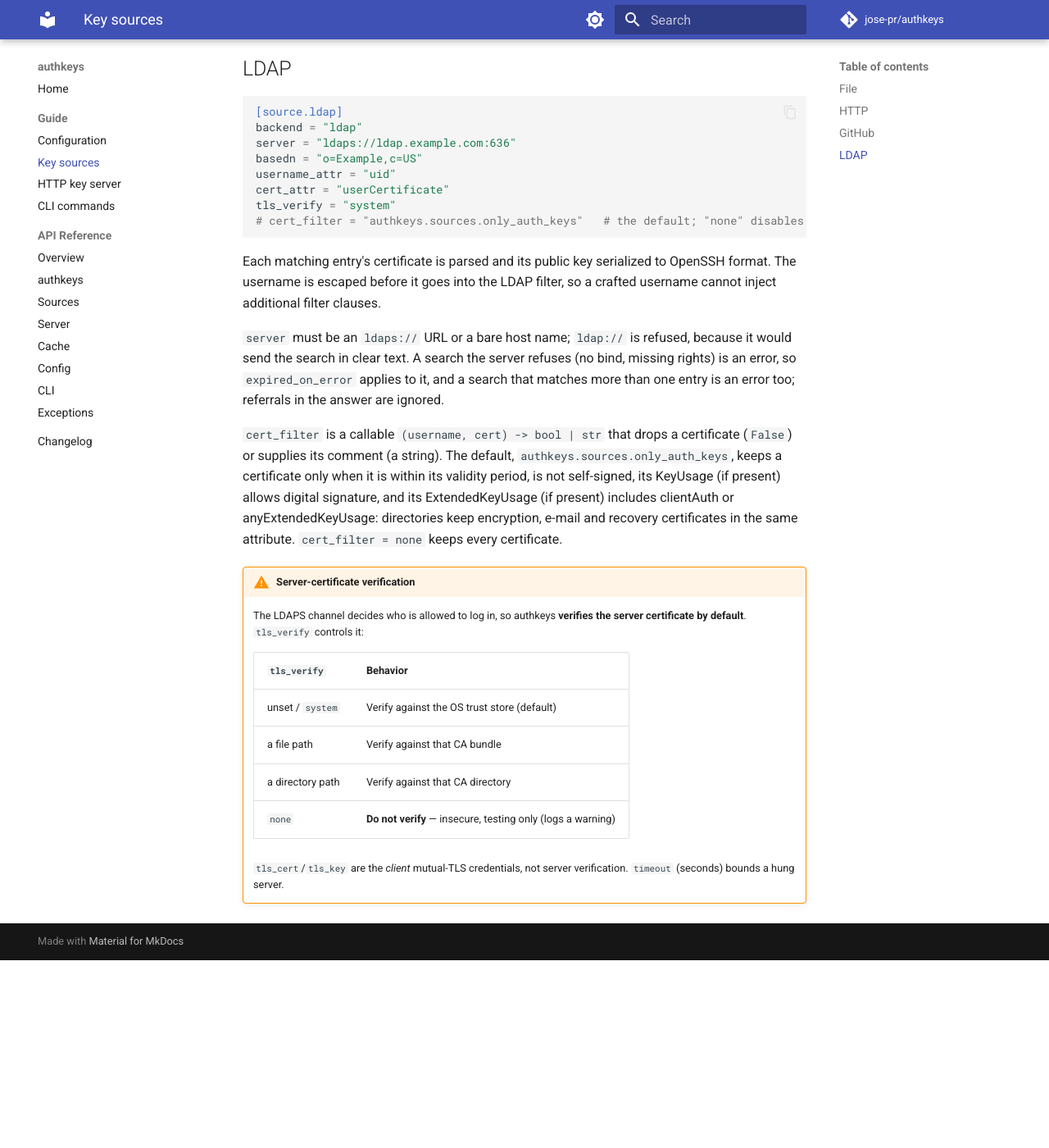
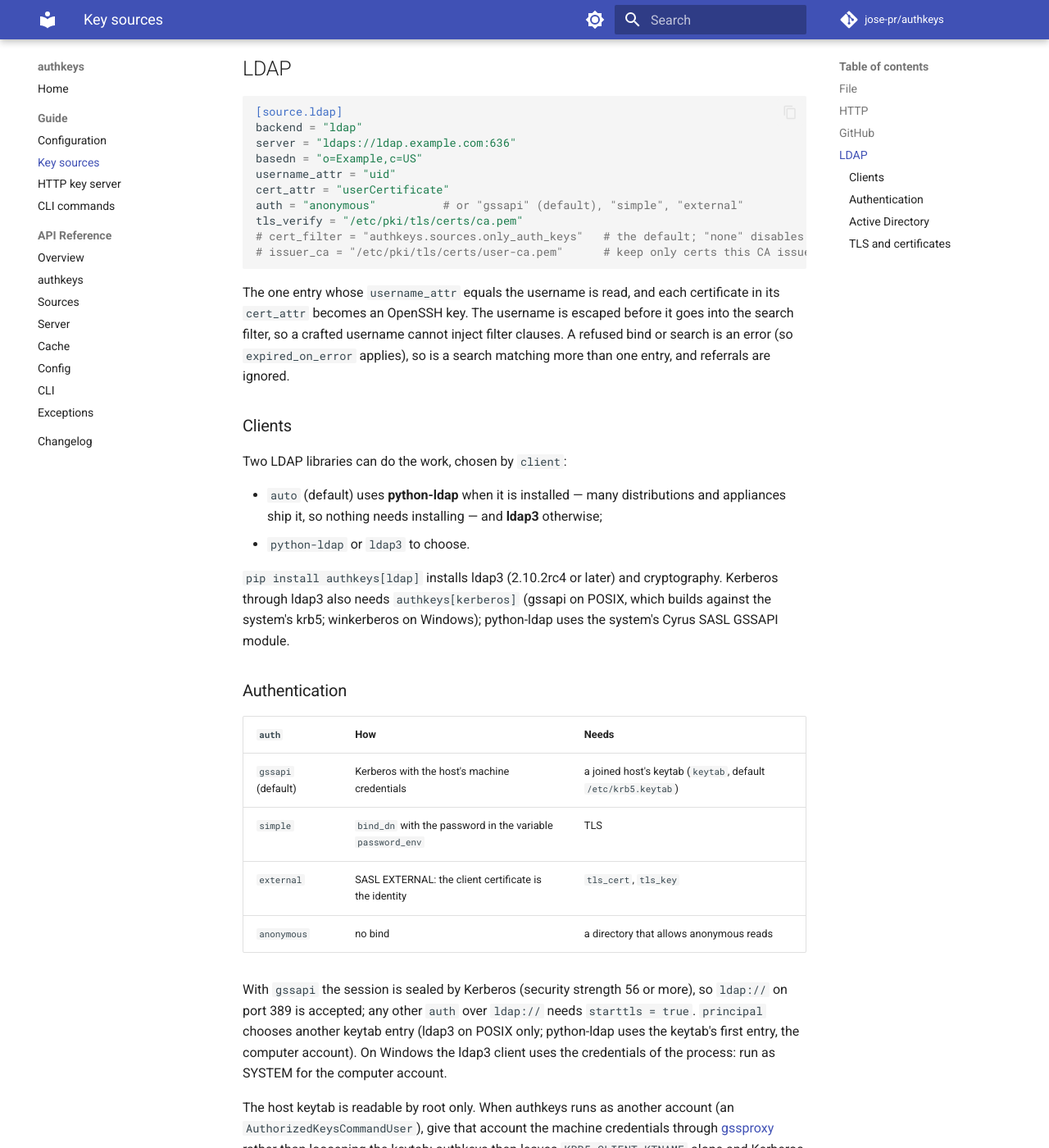
Before and after one commit to jose-pr/authkeys, an MkDocs documentation site: the page built from docs/guide/sources.md, in a window 1280 px wide and 1400 px high, scrolled down 2126 px. Shown: the whole window at 82% size. Built offline with MkDocs 1.6.1 and Material for MkDocs 9.7.7, drawn with Linux system fonts in a browser that asks for light colours; comment, search, counter and statistics services are not loaded; before the commit the page ends 3297 px from its top, so only the background shows below that; some of the changed text lies outside the part shown.

Commit message:
docs: the ldap source's clients, authentication and Active Directory setup

````diff
--- a/docs/guide/sources.md
+++ b/docs/guide/sources.md
@@ -101,38 +101,91 @@ server = "ldaps://ldap.example.com:636"
 basedn = "o=Example,c=US"
 username_attr = "uid"
 cert_attr = "userCertificate"
-tls_verify = "system"
+auth = "anonymous"          # or "gssapi" (default), "simple", "external"
+tls_verify = "/etc/pki/tls/certs/ca.pem"
 # cert_filter = "authkeys.sources.only_auth_keys"   # the default; "none" disables it
+# issuer_ca = "/etc/pki/tls/certs/user-ca.pem"      # keep only certs this CA issued
 ```
 
-Each matching entry's certificate is parsed and its public key serialized to
-OpenSSH format. The username is escaped before it goes into the LDAP filter, so a
-crafted username cannot inject additional filter clauses.
+The one entry whose `username_attr` equals the username is read, and each
+certificate in its `cert_attr` becomes an OpenSSH key. The username is escaped
+before it goes into the search filter, so a crafted username cannot inject
+filter clauses. A refused bind or search is an error (so `expired_on_error`
+applies), so is a search matching more than one entry, and referrals are ignored.
 
-`server` must be an `ldaps://` URL or a bare host name; `ldap://` is refused,
-because it would send the search in clear text. A search the server refuses (no
-bind, missing rights) is an error, so `expired_on_error` applies to it, and a
-search that matches more than one entry is an error too; referrals in the answer
-are ignored.
+### Clients
+
+Two LDAP libraries can do the work, chosen by `client`:
+
+- `auto` (default) uses **python-ldap** when it is installed — many distributions
+  and appliances ship it, so nothing needs installing — and **ldap3** otherwise;
+- `python-ldap` or `ldap3` to choose.
+
+`pip install authkeys[ldap]` installs ldap3 (2.10.2rc4 or later) and
+cryptography. Kerberos through ldap3 also needs `authkeys[kerberos]` (gssapi on
+POSIX, which builds against the system's krb5; winkerberos on Windows);
+python-ldap uses the system's Cyrus SASL GSSAPI module.
+
+### Authentication
+
+| `auth` | How | Needs |
+| --- | --- | --- |
+| `gssapi` (default) | Kerberos with the host's machine credentials | a joined host's keytab (`keytab`, default `/etc/krb5.keytab`) |
+| `simple` | `bind_dn` with the password in the variable `password_env` | TLS |
+| `external` | SASL EXTERNAL: the client certificate is the identity | `tls_cert`, `tls_key` |
+| `anonymous` | no bind | a directory that allows anonymous reads |
+
+With `gssapi` the session is sealed by Kerberos (security strength 56 or more),
+so `ldap://` on port 389 is accepted; any other `auth` over `ldap://` needs
+`starttls = true`. `principal` chooses another keytab entry (ldap3 on POSIX only;
+python-ldap uses the keytab's first entry, the computer account). On Windows the
+ldap3 client uses the credentials of the process: run as SYSTEM for the computer
+account.
+
+The host keytab is readable by root only. When authkeys runs as another account
+(an `AuthorizedKeysCommandUser`), give that account the machine credentials
+through [gssproxy](https://github.com/gssapi/gssproxy) rather than loosening the
+keytab: authkeys then leaves `KRB5_CLIENT_KTNAME` alone and Kerberos asks
+gssproxy.
+
+### Active Directory
+
+```toml
+[source.ad]
+backend = "ldap"
+server = "ldap://dc1.example.com"     # sealed Kerberos on 389
+basedn = "DC=example,DC=com"
+username_attr = "sAMAccountName"
+# auth = "gssapi"                     # the default: the computer account
+```
+
+AD requires signed binds on port 389, which a sealed Kerberos session satisfies;
+it works without a domain-controller certificate. LDAPS (`ldaps://`, or
+`external` with a client certificate) needs the DC to have a certificate. AD's
+`userCertificate` also holds encryption and recovery certificates; the default
+filter keeps only the ones made for client authentication.
+
+### TLS and certificates
+
+| `tls_verify` | Behavior |
+| --- | --- |
+| unset / `system` | verify against the platform's trust store (default) |
+| a file path | verify against that CA bundle |
+| a directory path | verify against that CA directory |
+| `none` | **do not verify** — insecure, testing only (logs a warning) |
+
+`tls_cert`/`tls_key` are the *client* certificate (for `external`, or a server
+that asks for one). With ldap3 the connection uses a Python `SSLContext` — one
+authkeys builds with [sslcontext](https://github.com/jose-pr/sslcontext), or
+yours when you build `LDAPSource(..., ssl_context=...)` in code — with host-name
+checking on; python-ldap configures libldap's OpenSSL instead and cannot take an
+`SSLContext`. `timeout` (seconds) bounds a hung server.
 
 `cert_filter` is a callable `(username, cert) -> bool | str` that drops a
 certificate (`False`) or supplies its comment (a string). The default,
 `authkeys.sources.only_auth_keys`, keeps a certificate only when it is within
 its validity period, is not self-signed, its KeyUsage (if present) allows digital
 signature, and its ExtendedKeyUsage (if present) includes clientAuth or
-anyExtendedKeyUsage: directories keep encryption, e-mail and recovery
-certificates in the same attribute. `cert_filter = none` keeps every certificate.
-
-!!! warning "Server-certificate verification"
-    The LDAPS channel decides who is allowed to log in, so authkeys **verifies the
-    server certificate by default**. `tls_verify` controls it:
-
-    | `tls_verify` | Behavior |
-    | --- | --- |
-    | unset / `system` | Verify against the OS trust store (default) |
-    | a file path | Verify against that CA bundle |
-    | a directory path | Verify against that CA directory |
-    | `none` | **Do not verify** — insecure, testing only (logs a warning) |
-
-    `tls_cert`/`tls_key` are the *client* mutual-TLS credentials, not server
-    verification. `timeout` (seconds) bounds a hung server.
+anyExtendedKeyUsage. `cert_filter = "none"` keeps every certificate.
+`issuer_ca` (a PEM file of one or more CA certificates) additionally keeps only
+the certificates one of them issued.
````
Also changed, not shown: CHANGELOG.md (+21 -0 lines), README.md (+1 -1 lines), 1 other file.
